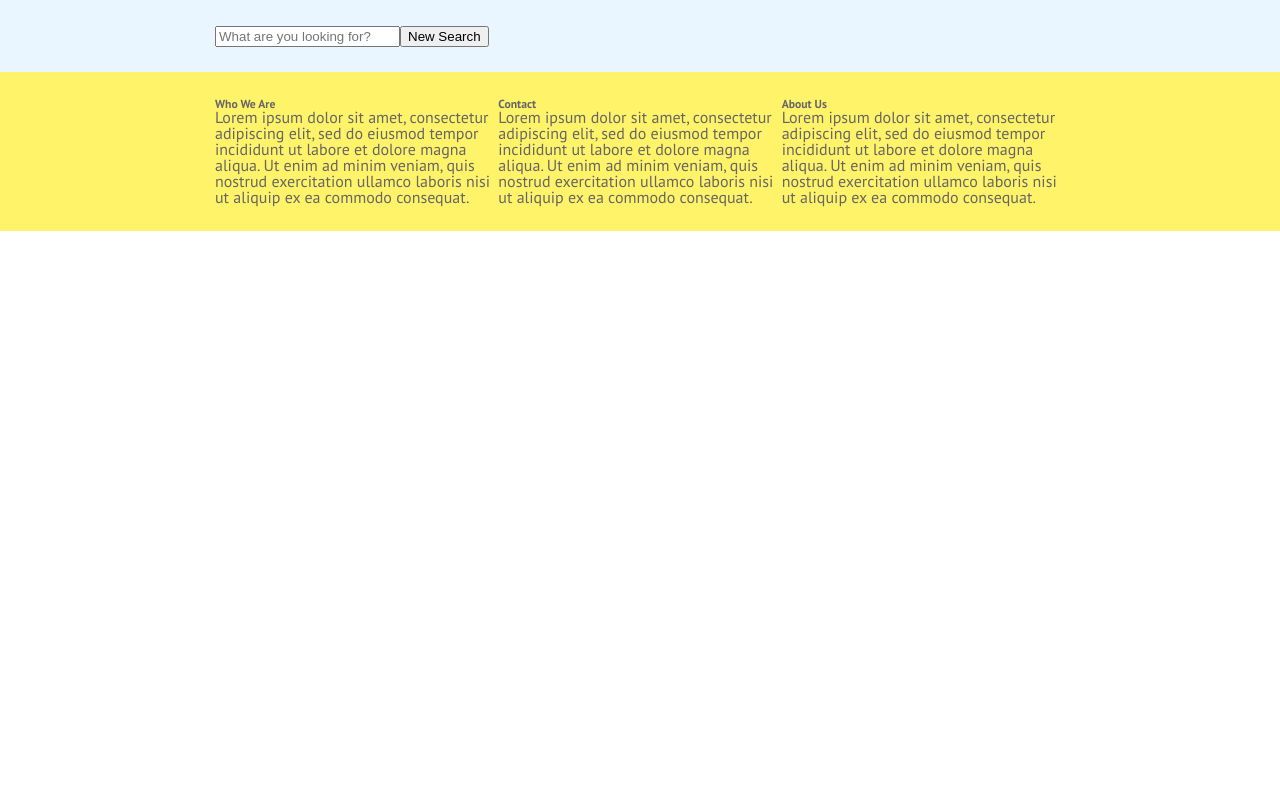
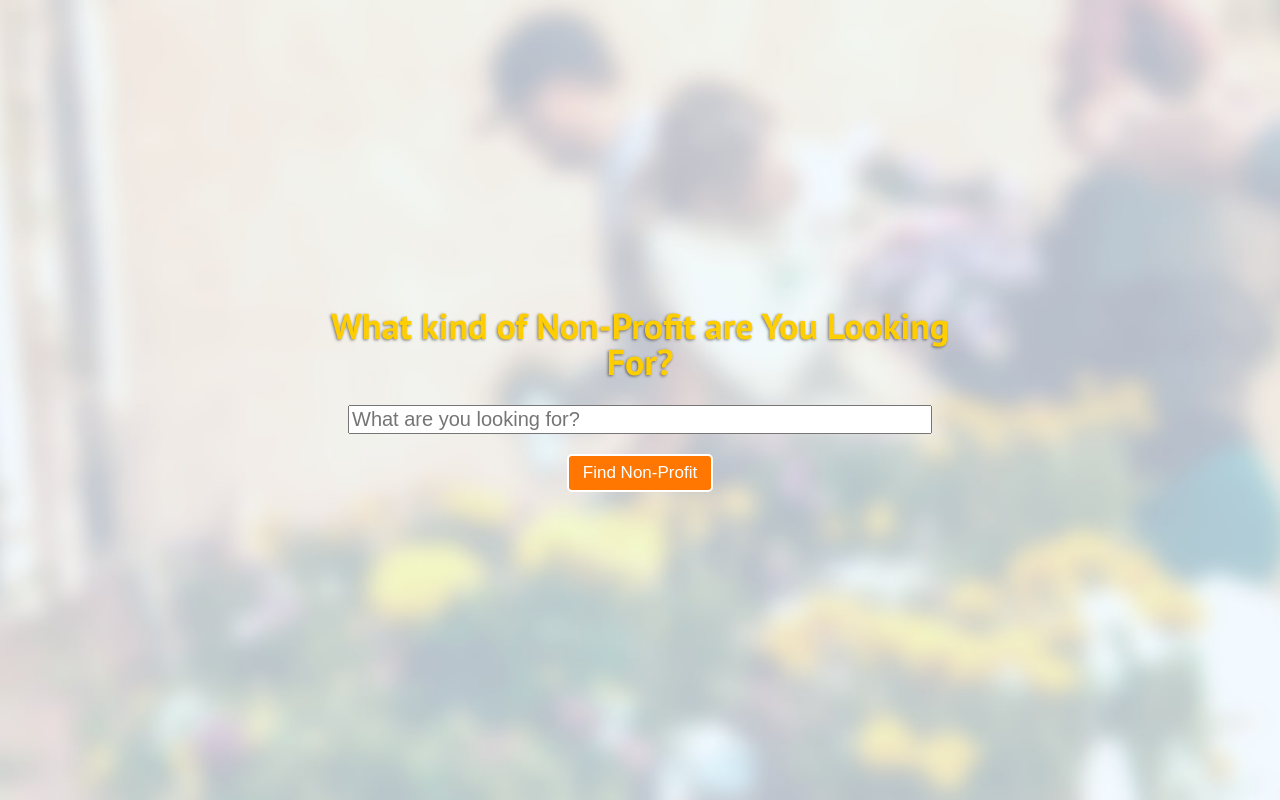
Before and after one commit to build-week-how-can-you-help/Front-End, a React (Create React App) app: page / in a window 1280 px wide. Shown: the top 800 px of the page. Built offline with nearby package versions, Linux system fonts and the light colour scheme.

Commit message:
Style additions and code cleanup

```diff
--- a/src/App.js
+++ b/src/App.js
@@ -1,11 +1,9 @@
 import React, { useState } from 'react';
 import { Route } from 'react-router-dom';
 
+import './reset.css';
 import './App.scss';
-import './reset.css';
 
-import Header from './components/shared/Header';
-import Footer from './components/shared/Footer';
 import ResultsLayout from './components/routes/ResultsLayout';
 import HomeLayout from './components/routes/HomeLayout';
 
--- a/src/App.scss
+++ b/src/App.scss
@@ -1,9 +1,17 @@
+/* --------------------
+VARIABLES
+----------------------- */
+
 $dark-yellow: #ffce00;
 $light-yellow: #fff369;
 $light-blue: #eaf6ff;
 $font-color: #666666;
-$call-to-action-btn: #ff7600;
+$orange: #ff7600;
 $dark-blue: #0093ff;
+
+/* --------------------
+GENERAL
+----------------------- */
 
 html {
     font-size: 62.5%;
@@ -15,9 +23,21 @@ body {
     text-align: left;
 }
 
+h1 {
+    font-size: 3.6rem;
+    color: $dark-yellow;
+    margin-bottom: 25px;
+    text-shadow: -1px 1px 3px rgba(0, 0, 0, 0.5);
+}
+
 h2 {
     font-size: 2.4rem;
     color: $dark-blue;
+}
+
+h3 {
+    font-size: 2rem;
+    margin-bottom: 10px;
 }
 
 a {
@@ -25,19 +45,9 @@ a {
     color: $dark-blue;
 }
 
-p {
+p,
+ul {
     font-size: 1.6rem;
-}
-
-header.site-header,
-footer.site-footer {
-    background: $light-yellow;
-    padding: 2% 0;
-}
-
-main.main-content {
-    background: $light-blue;
-    padding: 2% 0;
 }
 
 .wrap {
@@ -47,12 +57,100 @@ main.main-content {
 
 .flex {
     display: flex;
+    justify-content: space-between;
+}
+
+.flex.three-col > div {
+    width: 25%;
+}
+
+button {
+    transition: 0.25s ease-in-out;
+}
+
+button:hover {
+    opacity: 0.8;
+    cursor: pointer;
 }
 
 /* --------------------
-SINGLE NON PROFIT
+HEADER/FOOTER
 ----------------------- */
 
+header.site-header,
+footer.site-footer {
+    background: $light-yellow;
+}
+
+header.site-header {
+    padding: 1% 0;
+}
+
+footer.site-footer {
+    padding: 2% 0;
+}
+
+/* --------------------
+MAIN CONTENT AREA
+----------------------- */
+
+main.main-content {
+    background: $light-blue;
+    position: relative;
+}
+
+/* --------------------
+HOME/LANDING PAGE
+----------------------- */
+
+.centered-content {
+    text-align: center;
+    position: absolute;
+    left: 50%;
+    top: 50%;
+    transform: translate(-50%, -50%);
+}
+
+.home {
+    main.main-content {
+        height: 100vh;
+        background: url('./assets/images/landing-page-background.jpg');
+        background-size: cover;
+    }
+
+    form {
+        input,
+        button {
+            display: block;
+            margin: 0 auto;
+        }
+
+        input {
+            width: 90%;
+            font-size: 2rem;
+            margin-bottom: 20px;
+        }
+
+        button {
+            background-color: $orange;
+            color: #fff;
+            border-radius: 5px;
+            border: 2px solid #fff;
+            font-size: 1.7rem;
+            font-weight: 500;
+            padding: 7px 14px;
+        }
+    }
+}
+
+/* --------------------
+RESULTS PAGE
+----------------------- */
+
+.results {
+    main.main-content {
+        padding: 2% 0;
+    }
     .non-profit {
         padding: 2%;
         background-color: #ffffff;
@@ -74,3 +172,4 @@ SINGLE NON PROFIT
             display: inline-block;
         }
     }
+}
--- a/src/components/routes/HomeLayout.js
+++ b/src/components/routes/HomeLayout.js
@@ -1,5 +1,5 @@
 import React from 'react';
-import Header from '../shared/Header';
+
 import Footer from '../shared/Footer';
 import Landing from './Landing';
 
@@ -11,9 +11,7 @@ function HomeLayout({ history, setUserQuery }) {
     return (
         <div className="home">
             <main className="main-content">
-                <div className="wrap">
-                    <Landing setUserQuery={setUserQuery} linkToResults={linkToResults} />
-                </div>
+                <Landing setUserQuery={setUserQuery} linkToResults={linkToResults} />
             </main>
             <Footer />
         </div>
--- a/src/components/routes/Landing.js
+++ b/src/components/routes/Landing.js
@@ -3,7 +3,8 @@ import Search from '../shared/Search';
 
 function Landing({ linkToResults, setUserQuery }) {
     return (
-        <div>
+        <div className="centered-content">
+            <h1>What kind of Non-Profit are You Looking For?</h1>
             <Search redirect linkToResults={linkToResults} setUserQuery={setUserQuery} />
         </div>
     );
--- a/src/components/routes/ResultsLayout.js
+++ b/src/components/routes/ResultsLayout.js
@@ -1,4 +1,5 @@
 import React from 'react';
+
 import Header from '../shared/Header';
 import Footer from '../shared/Footer';
 import Results from './Results';
--- a/src/components/shared/Footer.js
+++ b/src/components/shared/Footer.js
@@ -4,18 +4,24 @@ function Footer() {
     return (
         <footer className="site-footer">
             <div className="wrap">
-                <div className="flex">
+                <div className="flex three-col">
                     <div>
                         <h3>Who We Are</h3>
                         <p>Lorem ipsum dolor sit amet, consectetur adipiscing elit, sed do eiusmod tempor incididunt ut labore et dolore magna aliqua. Ut enim ad minim veniam, quis nostrud exercitation ullamco laboris nisi ut aliquip ex ea commodo consequat.</p>
                     </div>
                     <div>
                         <h3>Contact</h3>
-                        <p>Lorem ipsum dolor sit amet, consectetur adipiscing elit, sed do eiusmod tempor incididunt ut labore et dolore magna aliqua. Ut enim ad minim veniam, quis nostrud exercitation ullamco laboris nisi ut aliquip ex ea commodo consequat.</p>
+                        <p>123 Fake St., Los Angeles, CA 90023</p>
+                        <p>something@something.com</p>
                     </div>
                     <div>
                         <h3>About Us</h3>
-                        <p>Lorem ipsum dolor sit amet, consectetur adipiscing elit, sed do eiusmod tempor incididunt ut labore et dolore magna aliqua. Ut enim ad minim veniam, quis nostrud exercitation ullamco laboris nisi ut aliquip ex ea commodo consequat.</p>
+                        <ul>
+                            <li>Link 1</li>
+                            <li>Link 2</li>
+                            <li>Link 3</li>
+                            <li>Link 4</li>
+                        </ul>
                     </div>
                 </div>
             </div>
--- a/src/components/shared/NonProfitList.js
+++ b/src/components/shared/NonProfitList.js
@@ -13,7 +13,7 @@ function NonProfitList({ userQuery }) {
 
     return (
         <div className="non-profit-list">
-            <div class="for-testing">
+            <div className="for-testing">
                 <p style={{ fontSize: '1.3rem', color: 'red' }}>For testing purposes only</p>
                 <p style={{ color: 'red', marginBottom: '20px' }}>
                     The users query was: <span style={{ color: '#000' }}>{userQuery}</span>
--- a/src/components/shared/Search.js
+++ b/src/components/shared/Search.js
@@ -21,7 +21,7 @@ function Search({ redirect, linkToResults, setUserQuery }) {
         <div className="search-form">
             <form>
                 <input type="text" placeholder="What are you looking for?" value={userInput} onChange={e => handleInput(e)} />
-                <button onClick={e => handleClick(e)}>New Search</button>
+                <button onClick={e => handleClick(e)}>Find Non-Profit</button>
             </form>
         </div>
     );
--- a/src/data.js
+++ b/src/data.js
@@ -2,7 +2,7 @@ export const orgs = [
     {
         id: 0,
         name: 'Lorem Ipsum',
-        website: 'www.fakeiste.com',
+        website: 'www.fakesite.com',
         address: '123 Fake St., Los Angeles, CA 90023',
         phone: '555-555-5555',
         fax: '123-456-7890',
@@ -11,7 +11,7 @@ export const orgs = [
     {
         id: 1,
         name: 'Lorem Ipsum',
-        website: 'www.fakeiste.com',
+        website: 'www.fakesite.com',
         address: '123 Fake St., Los Angeles, CA 90023',
         phone: '555-555-5555',
         fax: '123-456-7890',
@@ -20,7 +20,7 @@ export const orgs = [
     {
         id: 2,
         name: 'Lorem Ipsum',
-        website: 'www.fakeiste.com',
+        website: 'www.fakesite.com',
         address: '123 Fake St., Los Angeles, CA 90023',
         phone: '555-555-5555',
         fax: '123-456-7890',
@@ -29,7 +29,7 @@ export const orgs = [
     {
         id: 3,
         name: 'Lorem Ipsum',
-        website: 'www.fakeiste.com',
+        website: 'www.fakesite.com',
         address: '123 Fake St., Los Angeles, CA 90023',
         phone: '555-555-5555',
         fax: '123-456-7890',
```
Also changed, not shown: src/assets/images/landing-page-background.jpg (added). Lines whose indentation alone changed are shown as unchanged.
